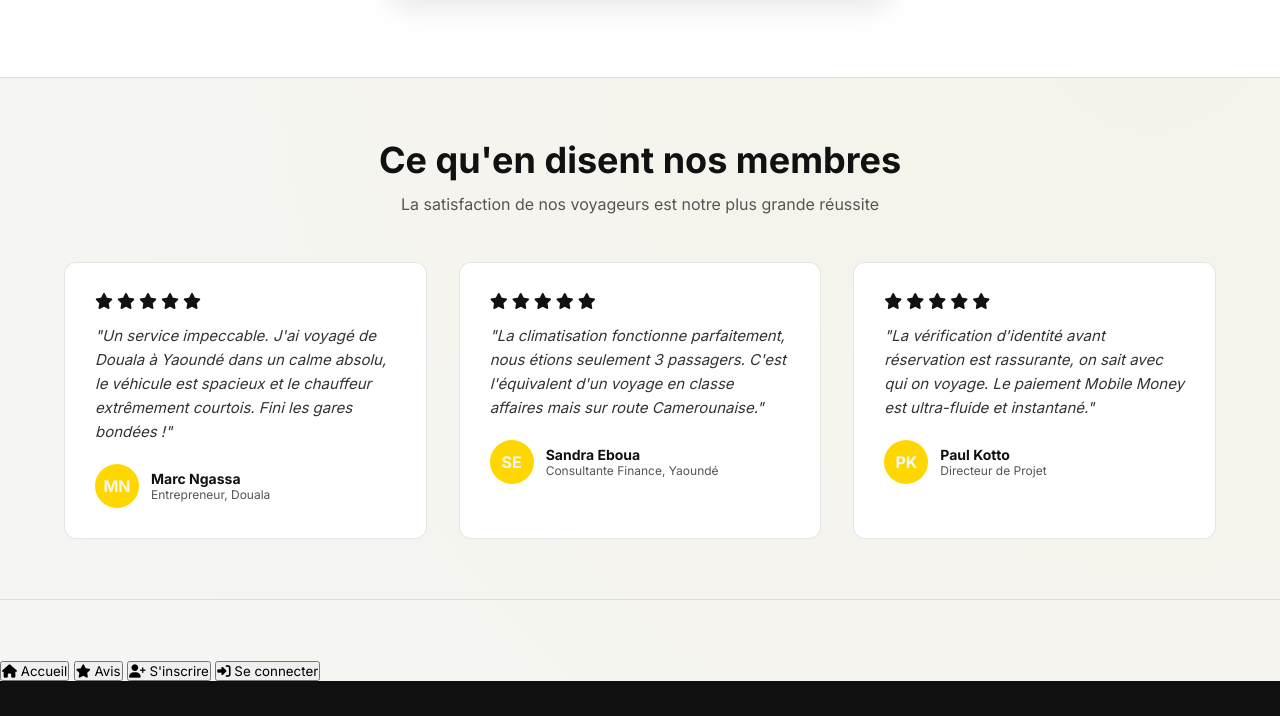
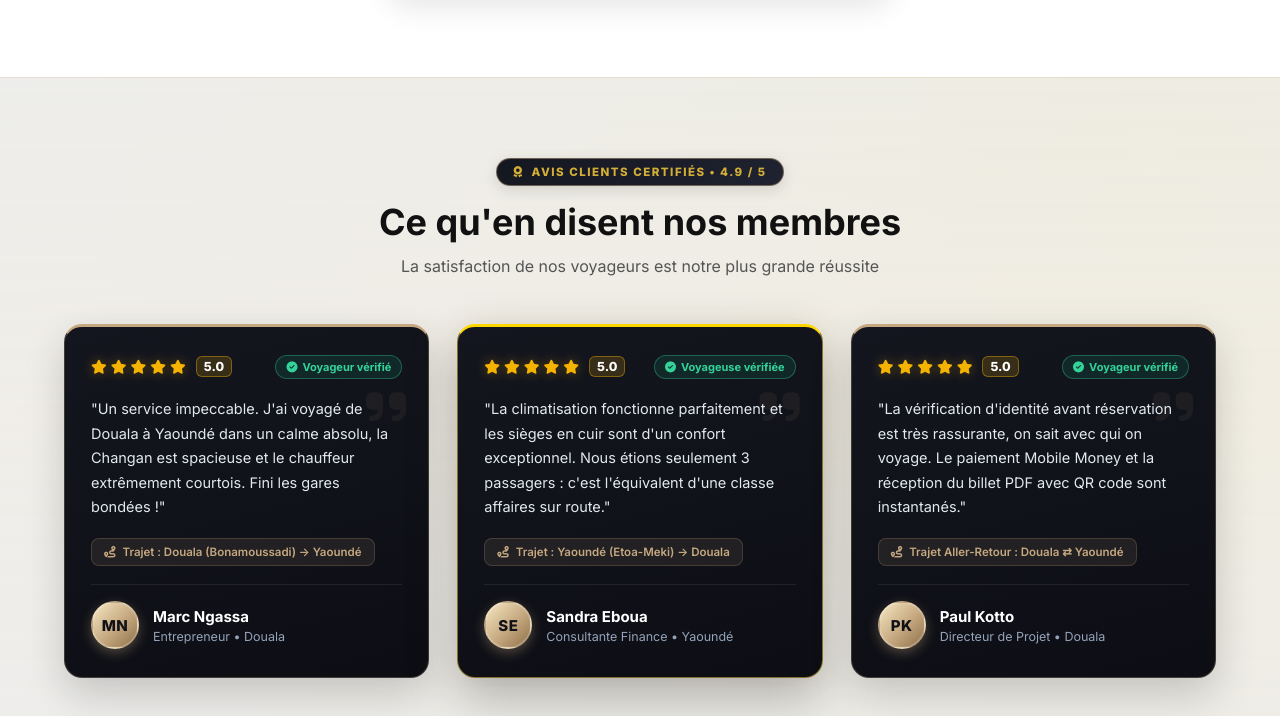
Before and after one commit to vidalkadjou880-code/VIP-CONNECT, a plain HTML site: page index.html in a window 1280 px wide. Shown: the part 3307-4023 px from the top of the page. Drawn offline with nearby package versions, Linux system fonts and the light colour scheme; no server answers.

Commit message:
Refonte design premium de la section temoignages clients

```diff
--- a/index.html
+++ b/index.html
@@ -11,7 +11,7 @@
     <link rel="preconnect" href="https://fonts.googleapis.com">
     <link rel="preconnect" href="https://fonts.gstatic.com" crossorigin>
     <link href="https://fonts.googleapis.com/css2?family=Inter:wght@300;400;500;600;700;800&display=swap" rel="stylesheet">
-    <link rel="stylesheet" href="style.css?v=20261117">
+    <link rel="stylesheet" href="style.css?v=20261118b">
     <!-- Icones FontAwesome pour un rendu élégant -->
     <link rel="stylesheet" href="https://cdnjs.cloudflare.com/ajax/libs/font-awesome/6.4.0/css/all.min.css">
     <!-- Configuration PWA & Notifications Smartphone -->
@@ -212,68 +212,96 @@
             <!-- Témoignages Voyageurs -->
             <div class="testimonials">
                 <div class="container">
-                    <h2 class="section-title">Ce qu'en disent nos membres</h2>
-                    <p class="section-subtitle">La satisfaction de nos voyageurs est notre plus grande réussite</p>
+                    <div class="testimonials-header-badge">
+                        <i class="fas fa-award"></i> <span>AVIS CLIENTS CERTIFIÉS &bull; 4.9 / 5</span>
+                    </div>
+                    <h2 class="section-title" data-i18n="home.testimonials_title">Ce qu'en disent nos membres</h2>
+                    <p class="section-subtitle" data-i18n="home.testimonials_subtitle">La satisfaction de nos voyageurs d'affaires est notre plus grande réussite</p>
 
                     <div class="testimonials-grid">
                         <!-- Témoignage 1 -->
                         <div class="testimonial-card">
+                            <div class="testimonial-card-top">
                                 <div class="stars">
                                     <i class="fas fa-star"></i>
                                     <i class="fas fa-star"></i>
                                     <i class="fas fa-star"></i>
                                     <i class="fas fa-star"></i>
                                     <i class="fas fa-star"></i>
-                            </div>
-                            <p class="testimonial-text">"Un service impeccable. J'ai voyagé de Douala à Yaoundé dans un
-                                calme absolu, le véhicule est spacieux et le chauffeur extrêmement courtois. Fini les
-                                gares bondées !"</p>
+                                    <span class="star-score">5.0</span>
+                                </div>
+                                <span class="testimonial-verified-pill">
+                                    <i class="fas fa-circle-check"></i> Voyageur vérifié
+                                </span>
+                            </div>
+                            <div class="testimonial-quote-mark"><i class="fas fa-quote-right"></i></div>
+                            <p class="testimonial-text">"Un service impeccable. J'ai voyagé de Douala à Yaoundé dans un calme absolu, la Changan est spacieuse et le chauffeur extrêmement courtois. Fini les gares bondées !"</p>
+                            <div class="testimonial-route-tag">
+                                <i class="fas fa-route"></i> Trajet : Douala (Bonamoussadi) → Yaoundé
+                            </div>
                             <div class="testimonial-author">
                                 <div class="author-img">MN</div>
                                 <div class="author-info">
                                     <h4>Marc Ngassa</h4>
-                                    <p>Entrepreneur, Douala</p>
+                                    <p>Entrepreneur &bull; Douala</p>
                                 </div>
                             </div>
                         </div>
 
                         <!-- Témoignage 2 -->
-                        <div class="testimonial-card">
+                        <div class="testimonial-card testimonial-card-featured">
+                            <div class="testimonial-card-top">
                                 <div class="stars">
                                     <i class="fas fa-star"></i>
                                     <i class="fas fa-star"></i>
                                     <i class="fas fa-star"></i>
                                     <i class="fas fa-star"></i>
                                     <i class="fas fa-star"></i>
-                            </div>
-                            <p class="testimonial-text">"La climatisation fonctionne parfaitement, nous étions seulement
-                                3 passagers. C'est l'équivalent d'un voyage en classe affaires mais sur route
-                                Camerounaise."</p>
+                                    <span class="star-score">5.0</span>
+                                </div>
+                                <span class="testimonial-verified-pill">
+                                    <i class="fas fa-circle-check"></i> Voyageuse vérifiée
+                                </span>
+                            </div>
+                            <div class="testimonial-quote-mark"><i class="fas fa-quote-right"></i></div>
+                            <p class="testimonial-text">"La climatisation fonctionne parfaitement et les sièges en cuir sont d'un confort exceptionnel. Nous étions seulement 3 passagers : c'est l'équivalent d'une classe affaires sur route."</p>
+                            <div class="testimonial-route-tag">
+                                <i class="fas fa-route"></i> Trajet : Yaoundé (Etoa-Meki) → Douala
+                            </div>
                             <div class="testimonial-author">
                                 <div class="author-img">SE</div>
                                 <div class="author-info">
                                     <h4>Sandra Eboua</h4>
-                                    <p>Consultante Finance, Yaoundé</p>
+                                    <p>Consultante Finance &bull; Yaoundé</p>
                                 </div>
                             </div>
                         </div>
 
                         <!-- Témoignage 3 -->
                         <div class="testimonial-card">
+                            <div class="testimonial-card-top">
                                 <div class="stars">
                                     <i class="fas fa-star"></i>
                                     <i class="fas fa-star"></i>
                                     <i class="fas fa-star"></i>
                                     <i class="fas fa-star"></i>
                                     <i class="fas fa-star"></i>
-                            </div>
-                            <p class="testimonial-text">"La vérification d'identité avant réservation est rassurante, on
-                                sait avec qui on voyage. Le paiement Mobile Money est ultra-fluide et instantané."</p>
+                                    <span class="star-score">5.0</span>
+                                </div>
+                                <span class="testimonial-verified-pill">
+                                    <i class="fas fa-circle-check"></i> Voyageur vérifié
+                                </span>
+                            </div>
+                            <div class="testimonial-quote-mark"><i class="fas fa-quote-right"></i></div>
+                            <p class="testimonial-text">"La vérification d'identité avant réservation est très rassurante, on sait avec qui on voyage. Le paiement Mobile Money et la réception du billet PDF avec QR code sont instantanés."</p>
+                            <div class="testimonial-route-tag">
+                                <i class="fas fa-route"></i> Trajet Aller-Retour : Douala ⇄ Yaoundé
+                            </div>
                             <div class="testimonial-author">
                                 <div class="author-img">PK</div>
                                 <div class="author-info">
                                     <h4>Paul Kotto</h4>
-                                    <p>Directeur de Projet</p>
+                                    <p>Directeur de Projet &bull; Douala</p>
                                 </div>
                             </div>
                         </div>
@@ -1745,7 +1773,7 @@
             document.write('<script src="https://cdnjs.cloudflare.com/ajax/libs/html2pdf.js/0.10.1/html2pdf.bundle.min.js"><\\/script>');
         }
     </script>
-    <script src="app.js?v=20261118"></script>
+    <script src="app.js?v=20261118b"></script>
 </body>
 
 </html>
--- a/style.css
+++ b/style.css
@@ -384,40 +384,122 @@ main {
     color: #A3FFCE;
 }
 
-/* Testimonials Section */
+/* Testimonials Section (Design Exécutif Premium) */
 .testimonials {
-    padding: 60px 0;
-    background: rgba(255, 255, 255, 0.01);
-    border-top: 1px solid var(--border-light);
-    border-bottom: 1px solid var(--border-light);
+    padding: 80px 0;
+    background: linear-gradient(180deg, rgba(17, 18, 25, 0.03) 0%, rgba(197, 168, 128, 0.08) 50%, rgba(17, 18, 25, 0.03) 100%);
+    border-top: 1px solid rgba(197, 168, 128, 0.25);
+    border-bottom: 1px solid rgba(197, 168, 128, 0.25);
+    text-align: center;
+}
+
+.testimonials-header-badge {
+    display: inline-flex;
+    align-items: center;
+    gap: 8px;
+    padding: 6px 16px;
+    border-radius: 30px;
+    background: linear-gradient(135deg, #151720 0%, #1f2230 100%);
+    border: 1px solid rgba(197, 168, 128, 0.5);
+    color: #d4af37;
+    font-size: 11.5px;
+    font-weight: 800;
+    letter-spacing: 1.5px;
+    text-transform: uppercase;
+    margin-bottom: 14px;
+    box-shadow: 0 4px 15px rgba(0, 0, 0, 0.12);
 }
 
 .testimonials-grid {
     display: grid;
-    grid-template-columns: repeat(auto-fit, minmax(300px, 1fr));
-    gap: 32px;
-    margin-top: 40px;
+    grid-template-columns: repeat(auto-fit, minmax(310px, 1fr));
+    gap: 28px;
+    margin-top: 44px;
+    text-align: left;
 }
 
 .testimonial-card {
-    background: var(--bg-card);
-    border: 1px solid var(--border-light);
-    border-radius: 12px;
-    padding: 30px;
-    transition: var(--transition);
+    background: linear-gradient(165deg, #14161f 0%, #0d0e14 100%);
+    border: 1px solid rgba(197, 168, 128, 0.28);
+    border-top: 3px solid #c5a880;
+    border-radius: 18px;
+    padding: 28px 26px;
+    transition: all 0.35s cubic-bezier(0.25, 0.8, 0.25, 1);
     position: relative;
+    overflow: hidden;
+    display: flex;
+    flex-direction: column;
+    justify-content: space-between;
+    box-shadow: 0 16px 40px rgba(0, 0, 0, 0.18);
+}
+
+.testimonial-card-featured {
+    border-color: rgba(212, 175, 55, 0.6);
+    border-top: 3px solid #ffd700;
+    box-shadow: 0 20px 50px rgba(0, 0, 0, 0.26), 0 0 25px rgba(197, 168, 128, 0.12);
 }
 
 .testimonial-card:hover {
-    border-color: var(--border-gold);
-    transform: translateY(-5px);
+    border-color: #d4af37;
+    transform: translateY(-7px);
+    box-shadow: 0 24px 50px rgba(0, 0, 0, 0.28), 0 0 25px rgba(212, 175, 55, 0.18);
+}
+
+.testimonial-card-top {
+    display: flex;
+    justify-content: space-between;
+    align-items: center;
+    gap: 10px;
+    margin-bottom: 18px;
+    position: relative;
+    z-index: 2;
 }
 
 .stars {
-    color: var(--text-white);
-    margin-bottom: 15px;
-    display: flex;
+    color: #f5b301;
+    display: inline-flex;
+    align-items: center;
     gap: 4px;
+    font-size: 14px;
+}
+
+.stars i {
+    color: #f5b301 !important;
+    filter: drop-shadow(0 0 6px rgba(245, 179, 1, 0.35));
+}
+
+.star-score {
+    margin-left: 6px;
+    font-size: 12.5px;
+    font-weight: 800;
+    color: #ffffff;
+    background: rgba(245, 179, 1, 0.16);
+    border: 1px solid rgba(245, 179, 1, 0.4);
+    padding: 2px 7px;
+    border-radius: 6px;
+}
+
+.testimonial-verified-pill {
+    display: inline-flex;
+    align-items: center;
+    gap: 5px;
+    font-size: 11px;
+    font-weight: 700;
+    color: #34d399;
+    background: rgba(16, 185, 129, 0.12);
+    border: 1px solid rgba(52, 211, 153, 0.35);
+    padding: 4px 10px;
+    border-radius: 20px;
+}
+
+.testimonial-quote-mark {
+    position: absolute;
+    top: 52px;
+    right: 22px;
+    font-size: 46px;
+    color: rgba(197, 168, 128, 0.08);
+    pointer-events: none;
+    z-index: 1;
 }
 
 /* Star Rating Selector in Form */
@@ -425,7 +507,7 @@ main {
     display: flex;
     gap: 8px;
     font-size: 24px;
-    color: var(--text-white);
+    color: #f5b301;
     cursor: pointer;
     margin-top: 5px;
     user-select: none;
@@ -440,39 +522,66 @@ main {
 }
 
 .testimonial-text {
-    font-style: italic;
-    color: var(--text-light);
-    line-height: 1.6;
-    margin-bottom: 20px;
+    font-style: normal;
+    color: #e2e8f0;
+    line-height: 1.7;
+    margin-bottom: 18px;
+    font-size: 14.5px;
+    font-weight: 400;
+    position: relative;
+    z-index: 2;
+}
+
+.testimonial-route-tag {
+    display: inline-flex;
+    align-items: center;
+    gap: 7px;
+    font-size: 11.5px;
+    font-weight: 600;
+    color: #c5a880;
+    background: rgba(197, 168, 128, 0.1);
+    border: 1px solid rgba(197, 168, 128, 0.22);
+    padding: 6px 12px;
+    border-radius: 8px;
+    margin-bottom: 18px;
+    width: fit-content;
+}
+
+.testimonial-author {
+    display: flex;
+    align-items: center;
+    gap: 14px;
+    padding-top: 16px;
+    border-top: 1px solid rgba(255, 255, 255, 0.08);
+}
+
+.author-img {
+    width: 48px;
+    height: 48px;
+    border-radius: 50%;
+    background: linear-gradient(135deg, #f6e7c1 0%, #c5a880 55%, #8e7148 100%);
+    border: 2px solid rgba(255, 255, 255, 0.2);
+    display: flex;
+    align-items: center;
+    justify-content: center;
+    font-weight: 800;
     font-size: 15px;
-}
-
-.testimonial-author {
-    display: flex;
-    align-items: center;
-    gap: 12px;
-}
-
-.author-img {
-    width: 44px;
-    height: 44px;
-    border-radius: 50%;
-    background: var(--primary-gold);
-    display: flex;
-    align-items: center;
-    justify-content: center;
+    letter-spacing: 0.5px;
+    color: #111118;
+    box-shadow: 0 4px 12px rgba(197, 168, 128, 0.35);
+    flex-shrink: 0;
+}
+
+.author-info h4 {
+    font-size: 15px;
     font-weight: 700;
-    color: var(--bg-dark);
-}
-
-.author-info h4 {
-    font-size: 14px;
-    color: var(--text-white);
+    color: #ffffff !important;
+    margin-bottom: 3px;
 }
 
 .author-info p {
-    font-size: 12px;
-    color: var(--text-muted);
+    font-size: 12.5px;
+    color: #94a3b8 !important;
 }
 
 /* File Upload Component */
--- a/sw.js
+++ b/sw.js
@@ -4,7 +4,7 @@
  * et les rappels de départ.
  */
 
-const CACHE_NAME = 'vip-connect-v6';
+const CACHE_NAME = 'vip-connect-v7';
 const CORE_ASSETS = [
     '/',
     '/index.html',
```
Also changed, not shown: app.js. Lines whose indentation alone changed are shown as unchanged.
